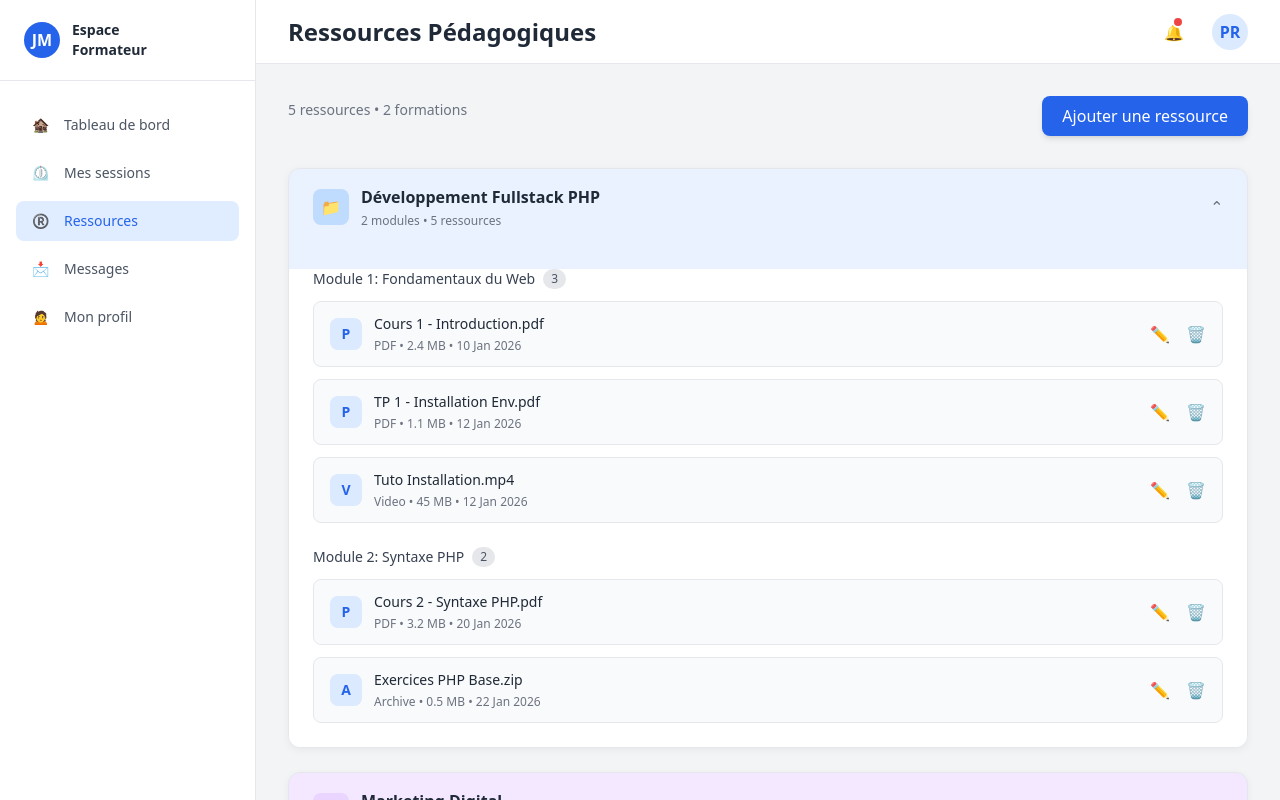
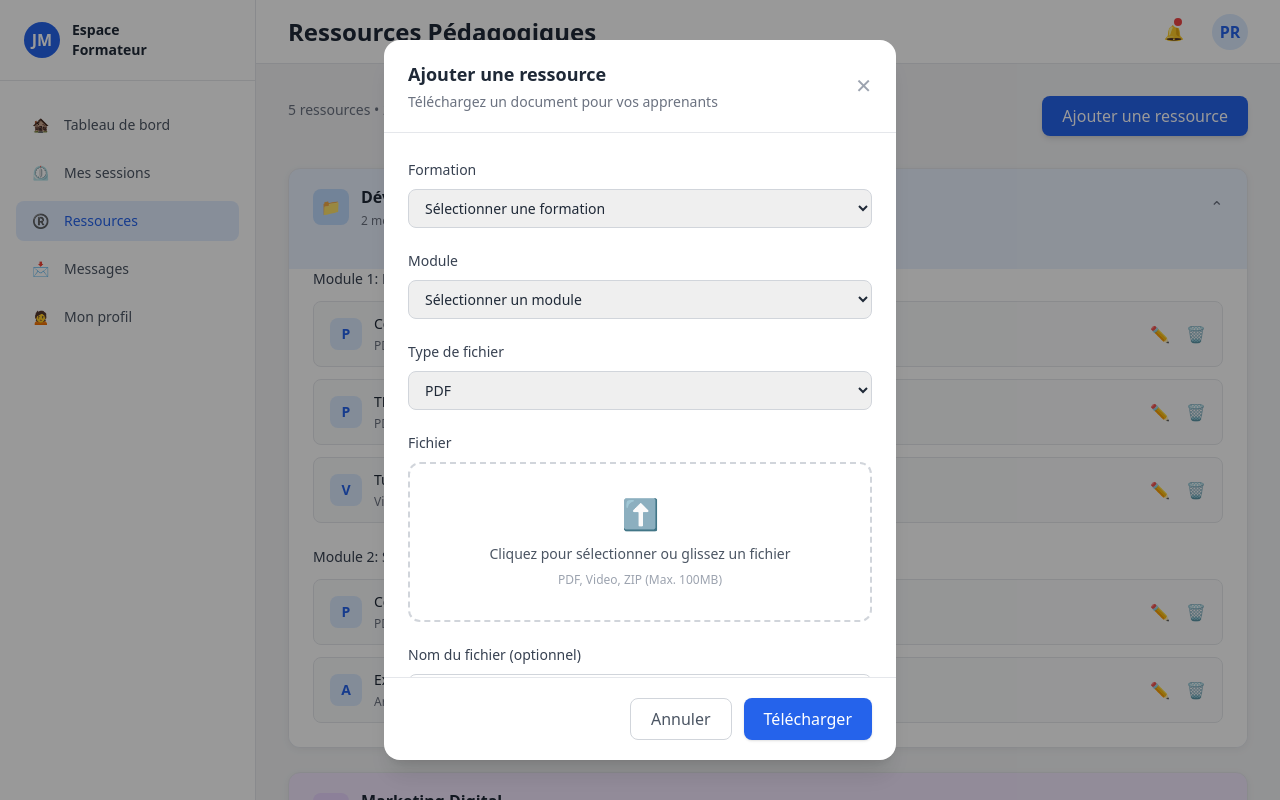
Before and after one commit to Denours/Espace-formateur-Vue.js, a Vue app: page / in a window 1280 px wide. Both pictures are taken after a click on the button "Ajouter une ressource". Built offline with nearby package versions, Linux system fonts and the light colour scheme.

Commit message:
Ajout modal

```diff
--- a/src/App.vue
+++ b/src/App.vue
@@ -28,6 +28,7 @@
         />
       </main>
     </div>
+    <AddResourceModal v-if="isModalOpen" @close="isModalOpen = false" />
   </div>
 </template>
 
@@ -37,6 +38,7 @@ import { formations } from "./data/mockData";
 import Sidebar from "./components/layout/Sidebar.vue";
 import HeaderBar from "./components/layout/HeaderBar.vue";
 import FormationCard from "./components/formation/FormationCard.vue";
+import AddResourceModal from "./components/modals/AddResourceModal.vue";
 
 const isModalOpen = ref(false);
 const totalResourcesForms = computed(() => {
--- a/src/components/modals/AddResourceModal.vue
+++ b/src/components/modals/AddResourceModal.vue
@@ -0,0 +1,128 @@
+<template>
+  <div
+    class="fixed inset-0 z-50 flex items-center justify-center bg-black/40 px-4 overflow-y-auto"
+  >
+    <div
+      class="bg-white w-full max-w-lg rounded-2xl shadow-xl animate-modal max-h-[90vh] flex flex-col"
+    >
+      <!-- Header -->
+      <div class="flex justify-between items-center px-6 py-5 border-b">
+        <div>
+          <h2 class="text-lg font-semibold">Ajouter une ressource</h2>
+          <p class="text-sm text-gray-500 mt-1">
+            Téléchargez un document pour vos apprenants
+          </p>
+        </div>
+
+        <button
+          @click="$emit('close')"
+          class="text-gray-400 hover:text-gray-600 text-xl"
+        >
+          ✕
+        </button>
+      </div>
+
+      <!-- Body -->
+      <div class="px-6 py-6 space-y-5 overflow-y-auto">
+        <!-- Formation -->
+        <div>
+          <label class="text-sm font-medium text-gray-700"> Formation </label>
+          <select class="input">
+            <option>Sélectionner une formation</option>
+          </select>
+        </div>
+
+        <!-- Module -->
+        <div>
+          <label class="text-sm font-medium text-gray-700"> Module </label>
+          <select class="input">
+            <option>Sélectionner un module</option>
+          </select>
+        </div>
+
+        <!-- Type -->
+        <div>
+          <label class="text-sm font-medium text-gray-700">
+            Type de fichier
+          </label>
+          <select class="input">
+            <option>PDF</option>
+            <option>Video</option>
+            <option>ZIP</option>
+          </select>
+        </div>
+
+        <!-- Upload -->
+        <div>
+          <label class="text-sm font-medium text-gray-700"> Fichier </label>
+
+          <div
+            class="mt-2 border-2 border-dashed border-gray-300 rounded-xl p-8 text-center hover:border-primary transition cursor-pointer"
+          >
+            <div class="text-3xl mb-3">⬆</div>
+            <p class="text-sm text-gray-600">
+              Cliquez pour sélectionner ou glissez un fichier
+            </p>
+            <p class="text-xs text-gray-400 mt-2">
+              PDF, Video, ZIP (Max. 100MB)
+            </p>
+          </div>
+        </div>
+
+        <!-- Nom optionnel -->
+        <div>
+          <label class="text-sm font-medium text-gray-700">
+            Nom du fichier (optionnel)
+          </label>
+          <input
+            type="text"
+            placeholder="Ex: Cours 1 - Introduction"
+            class="input"
+          />
+        </div>
+      </div>
+
+      <!-- Footer -->
+      <div class="flex justify-end gap-3 px-6 py-5 border-t">
+        <button
+          @click="$emit('close')"
+          class="px-5 py-2 rounded-lg border border-gray-300 text-gray-600 hover:bg-gray-100 transition"
+        >
+          Annuler
+        </button>
+
+        <button
+          class="px-5 py-2 rounded-lg bg-primary text-white hover:bg-blue-700 transition shadow"
+        >
+          Télécharger
+        </button>
+      </div>
+    </div>
+  </div>
+</template>
+
+<script setup lang="ts">
+defineEmits(["close"]);
+</script>
+
+<style>
+@keyframes modalScale {
+  from {
+    opacity: 0;
+    transform: scale(0.95);
+  }
+  to {
+    opacity: 1;
+    transform: scale(1);
+  }
+}
+
+.animate-modal {
+  animation: modalScale 0.2s ease-out;
+}
+
+/* Reusable input style */
+.input {
+  @apply mt-2 w-full border border-gray-300 rounded-lg px-3 py-2 text-sm focus:outline-none focus:ring-2 focus:ring-primary focus:border-primary transition;
+}
+</style>
```
